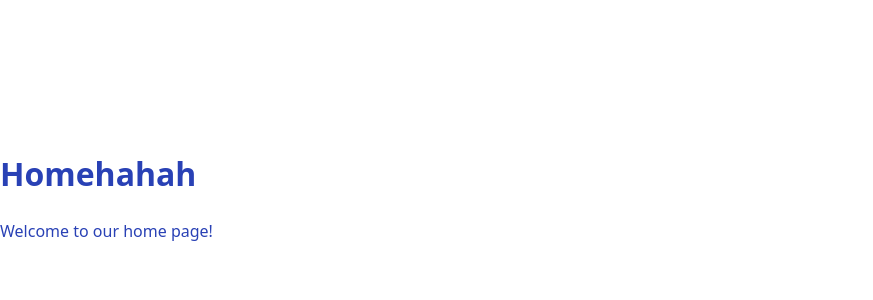
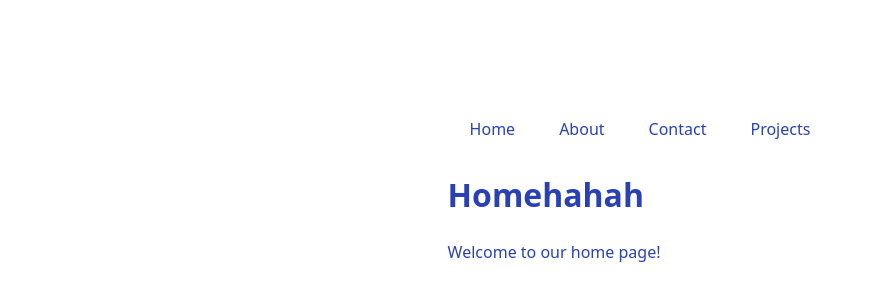
Before and after one commit to zkil27/ezekiel-portfolio, a React (Vite) app: page /#/ in a window 1280 px wide. Shown: the part 206-506 px from the top of the page, without its empty margins (0-873 px from the left). Built offline with nearby package versions, Linux system fonts and the light colour scheme.

Commit message:
Refactor routing and component structure; add NavBar and Layout components

```diff
--- a/src/App.jsx
+++ b/src/App.jsx
@@ -1,19 +1,24 @@
+import { HashRouter as Router, Routes, Route } from 'react-router-dom'
+import { Home } from './pages/home'
+import { About } from './pages/about'
+import { Contact } from './pages/contact'
+import { Projects } from './pages/projects'
+import { Layout } from './components/layout'
 import './App.css'
-import { HashRouter as Router, Routes, Route } from 'react-router-dom'
-import { home } from './pages/home'
-import { about } from './pages/about'
-import { contact } from './pages/contact'
-import { projects } from './pages/projects'
+
+
 
 function App() {
   return (
     <>
       <Router>
         <Routes>
-          <Route path="/" element={home() } />
-          <Route path="/about" element={about()} />
-          <Route path="/contact" element={contact()} />
-          <Route path="/projects" element={projects()} />
+          <Route element={<Layout />} >
+            <Route path="/" element={<Home />} />
+            <Route path="/about" element={<About />} />
+            <Route path="/contact" element={<Contact />} />
+            <Route path="/projects" element={<Projects />} />
+          </Route>
         </Routes>
       </Router>
     </>
--- /dev/null
+++ b/src/components/Layout.jsx
@@ -0,0 +1,13 @@
+import { NavBar } from "./navBar";
+import { Outlet } from "react-router-dom";
+
+export function Layout(){
+    return (
+        <>
+            <NavBar />
+                <main>
+                    <Outlet />
+                </main>
+        </>
+    );
+}
--- /dev/null
+++ b/src/components/NavBar.css
@@ -0,0 +1,17 @@
+button{
+    background-color: transparent;
+    border: none;
+    color: inherit;
+    font: inherit;
+    cursor: pointer;
+}
+a {
+    text-decoration: none;
+    color: inherit;
+    background-color: transparent;
+    border: none;
+    font: inherit;
+    cursor: pointer;
+    padding: 8px 16px;
+    display: inline-block;
+}
--- a/src/components/navBar.jsx
+++ b/src/components/navBar.jsx
@@ -0,0 +1,24 @@
+import { Link } from "react-router-dom"
+import "./navBar.css"
+
+export function NavBar(){
+    return(
+        <>
+            <div className="container">
+                <Link to="/">
+                    <button>Home</button>
+                </Link>
+                <Link to="/about">
+                    <button>About</button>
+                </Link>
+                <Link to="/contact">
+                    <button>Contact</button>
+                </Link>
+                <Link to="/projects">
+                    <button>Projects</button>
+                </Link>
+            </div>
+
+        </>
+    )
+}
--- a/src/index.css
+++ b/src/index.css
@@ -17,7 +17,11 @@ html{
 body {
   margin: 0;
   display: flex;
-  place-items: center;
+  flex-direction: column;
+  align-items: center;
+  justify-content: center;
+
+
   min-width: 320px;
   min-height: 100vh;
 }
--- a/src/pages/about.jsx
+++ b/src/pages/about.jsx
@@ -1,4 +1,4 @@
-export function about() {
+export function About() {
     return (
         <>
             <h1>About Us</h1>
--- a/src/pages/contact.jsx
+++ b/src/pages/contact.jsx
@@ -1,4 +1,4 @@
-export function contact() {
+export function Contact() {
     return (
         <>
             <h1>Contact OURS</h1>
--- a/src/pages/home.jsx
+++ b/src/pages/home.jsx
@@ -1,4 +1,4 @@
-export function home() {
+export function Home() {
     return (
         <>
             <h1>Homehahah</h1>
--- a/src/pages/projects.jsx
+++ b/src/pages/projects.jsx
@@ -1,4 +1,4 @@
-export function projects() {
+export function Projects() {
     return (
         <>
             <h1>Our Projects</h1>
```
Also changed, not shown: src/assets/fafafa.svg (added).
